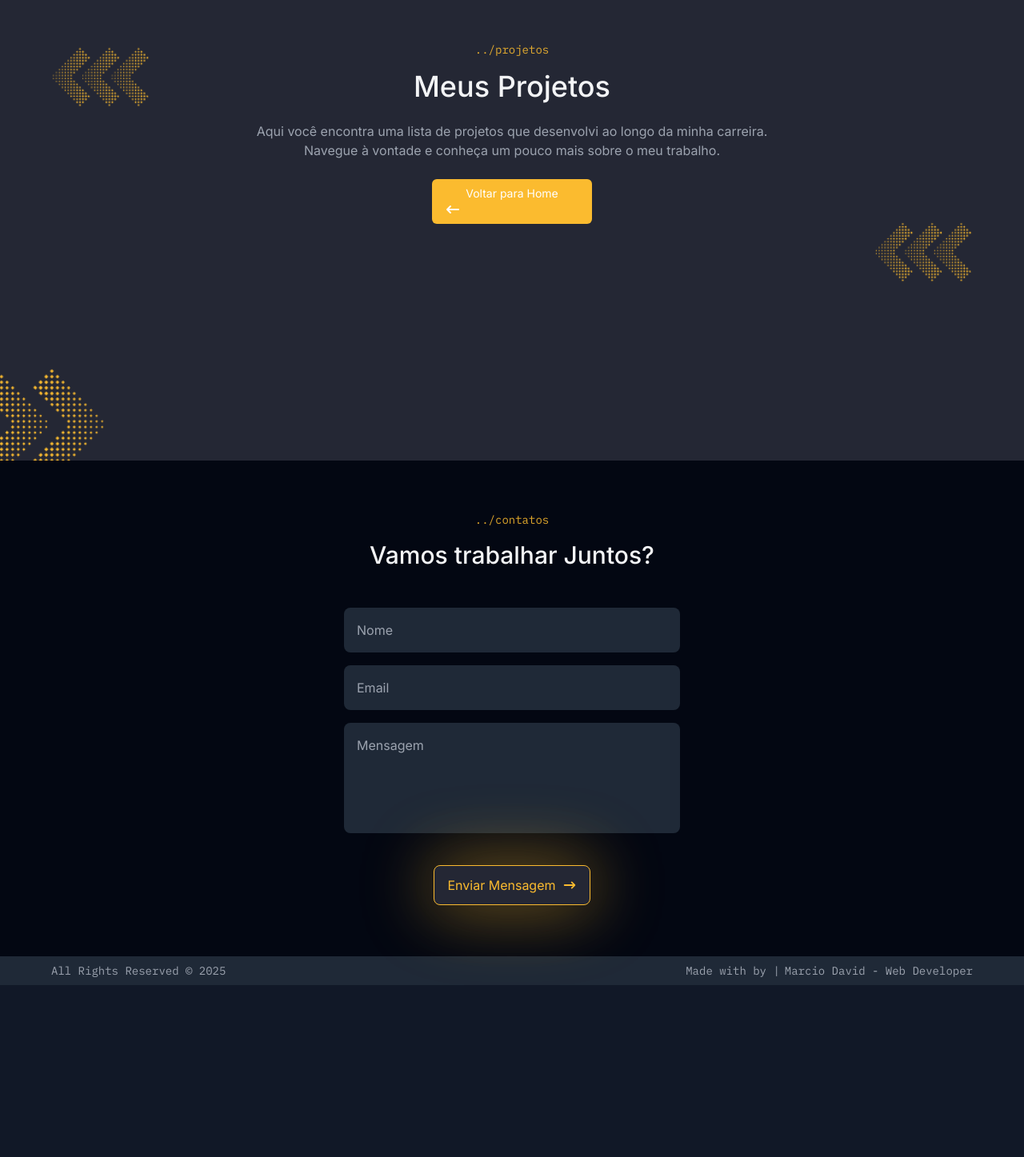
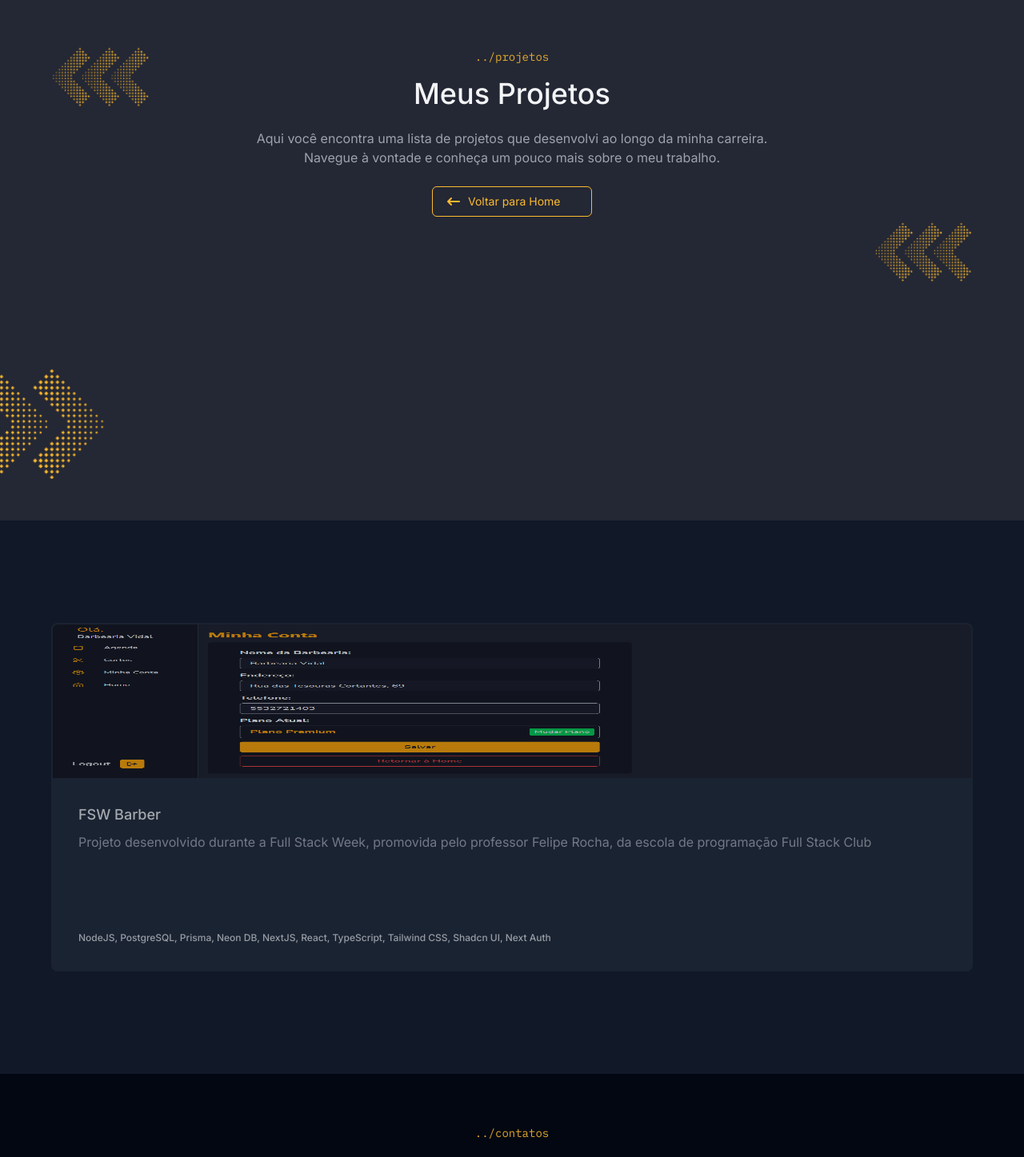
Before and after one commit to MarcioDavid81/portfolio-next, a Next.js app: page /projects in a window 1280 px wide. Shown: the part 320-1767 px from the top of the page at 80% size. Before the commit the page ends 1552 px from the top, so only its background shows below. Built offline with nearby package versions, Linux system fonts and the light colour scheme.

Commit message:
feat: add project card component

```diff
--- a/app/_components/pages/home/work-experience/experience-item.tsx
+++ b/app/_components/pages/home/work-experience/experience-item.tsx
@@ -1,10 +1,15 @@
 /* eslint-disable prettier/prettier */
 import TechBadge from "@/app/_components/tech-badge";
+import { cn } from "@/app/lib/utils";
 import Image from "next/image";
 
-const ExperienceItem = () => {
+type ExperienceItemProps = {
+  className?: string;
+}
+
+const ExperienceItem = ({className}: ExperienceItemProps) => {
   return (
-    <div className="grid grid-cols-[40px,1fr] gap-4 md:gap-10">
+    <div className={cn("grid grid-cols-[40px,1fr] gap-4 md:gap-10", className)}>
       <div className="flex flex-col items-center gap-4">
         <div className="rounded-full border border-gray-500 p-0.5 ">
           <Image
--- a/app/_components/pages/projects/page-introduction/index.tsx
+++ b/app/_components/pages/projects/page-introduction/index.tsx
@@ -9,13 +9,13 @@ const PageIntroduction = () => {
     return (
         <section className="w-full lg:h-[875px] bg-hero-image bg-cover bg-center bg-no-repeat flex flex-col justify-center items-center px-2 pb-10 sm:pb-32 py-8 lg:pb-{110px]">
             <SectionTitle subtitle="projetos" title="Meus Projetos" className="text-center items-center [&>h3]:text-4xl" />
-            <div>
+            <div className="flex flex-col justify-center items-center">
                 <p className="text-gray-400 text-center max-w-[640px] my-6 text-sm md:text-base">
                     Aqui você encontra uma lista de projetos que desenvolvi ao longo da minha carreira. Navegue à vontade e conheça um pouco mais sobre o meu trabalho.
                 </p>
-                <Link href="/" className="text-center block mx-auto w-[200px] py-2 px-4 bg-primary text-white rounded-md hover:bg-primary-dark transition-colors duration-300 ease-in-out">
+                <Link href="/" className="text-center mx-auto w-[200px] py-2 px-4 bg-secondary border border-primary text-primary rounded-md hover:bg-primary hover:text-secondary transition-colors duration-300 ease-in-out">
+                    <HiArrowNarrowLeft size={20} />
                     Voltar para Home
-                    <HiArrowNarrowLeft size={20} />
                 </Link>
             </div>
         </section>
--- a/app/_components/pages/projects/projects-list/index.tsx
+++ b/app/_components/pages/projects/projects-list/index.tsx
@@ -0,0 +1,15 @@
+/* eslint-disable prettier/prettier */
+import Link from "next/link";
+import ProjectCard from "./project-card";
+
+const ProjectsList = () => {
+  return (
+    <section className="container py-32 grid grid-cols-1 sm:grid-cols-[repeat(auto-fit,minmax(350px,1fr))] gap-x-4 gap-y-6">
+      <Link href="/projects/barber-schedule">
+        <ProjectCard />
+      </Link>
+    </section>
+  );
+};
+
+export default ProjectsList;
--- a/app/_components/pages/projects/projects-list/project-card/index.tsx
+++ b/app/_components/pages/projects/projects-list/project-card/index.tsx
@@ -0,0 +1,26 @@
+/* eslint-disable prettier/prettier */
+import Image from "next/image";
+
+const ProjectCard = () => {
+    return (
+        <div className="rounded-lg h-[436px] flex flex-col bg-gray-800 overflow-hidden border-2 border-gray-800 hover:shadow-md hover:shadow-primary transition-all duration-300 ease-in-out opacity-70 hover:opacity-100 group">
+            <div className="w-full h-48 overflow-hidden">
+                <Image
+                    src="/images/schedule.png"
+                    alt="Project FSW Barber"
+                    width={380}
+                    height={200}
+                    unoptimized
+                    className="w-full h-full object-center group-hover:scale-110 transition-all duration-300 ease-in-out"
+                />
+            </div>
+            <div className="flex-1 flex flex-col p-8">
+                <strong className="font-medium text-lg text-gray-50/90 group-hover:text-primary">FSW Barber</strong>
+                <p className="mt-2 text-gray-400 line-clamp-4">Projeto desenvolvido durante a Full Stack Week, promovida pelo professor Felipe Rocha, da escola de programação Full Stack Club</p>
+                <span className="text-gray-300 text-xs font-medium block mt-auto truncate" title="NodeJS, PostgreSQL, Prisma, Neon DB, NextJS, React, TypeScript, Tailwind CSS, Shadcn UI, Next Auth">NodeJS, PostgreSQL, Prisma, Neon DB, NextJS, React, TypeScript, Tailwind CSS, Shadcn UI, Next Auth</span>
+            </div>
+        </div>
+     );
+}
+
+export default ProjectCard;
--- a/app/_components/tech-badge/index.tsx
+++ b/app/_components/tech-badge/index.tsx
@@ -1,4 +1,5 @@
 /* eslint-disable prettier/prettier */
+
 type TechBadgeProps = {
     name: string
 }
--- a/app/lib/utils.ts
+++ b/app/lib/utils.ts
@@ -1,3 +1,4 @@
+/* eslint-disable prettier/prettier */
 import { ClassValue, clsx } from 'clsx'
 import { twMerge } from 'tailwind-merge'
 
--- a/app/projects/page.tsx
+++ b/app/projects/page.tsx
@@ -1,16 +1,17 @@
 /* eslint-disable prettier/prettier */
 
 import PageIntroduction from "../_components/pages/projects/page-introduction";
-
+import ProjectsList from "../_components/pages/projects/projects-list";
 
 const Projects = () => {
   return (
     <>
-        <div className="h-screen">
+      <div>
         <PageIntroduction />
       </div>
+      <ProjectsList />
     </>
   );
-}
+};
 
 export default Projects;
```
Lines whose indentation alone changed are shown as unchanged.
